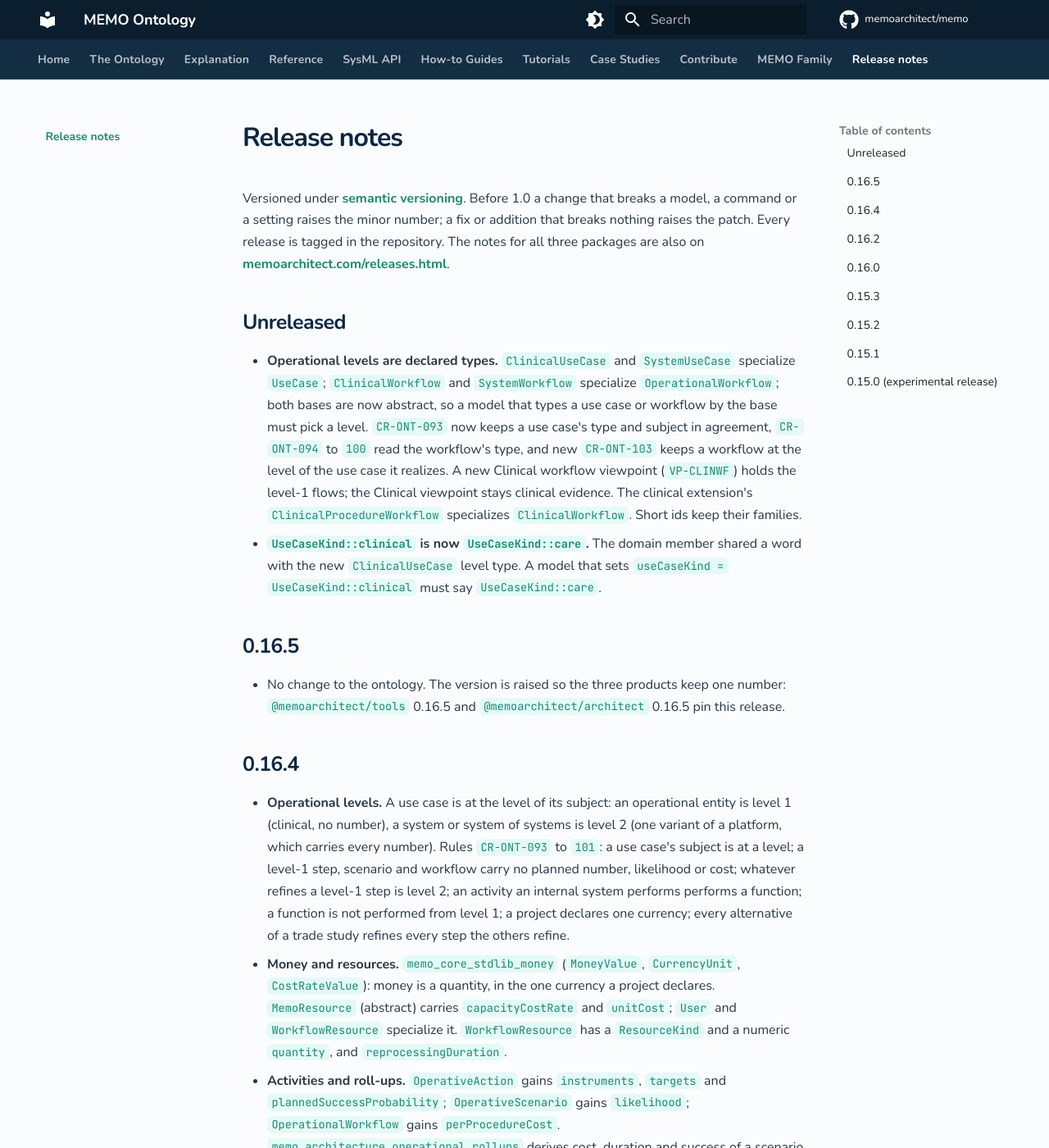
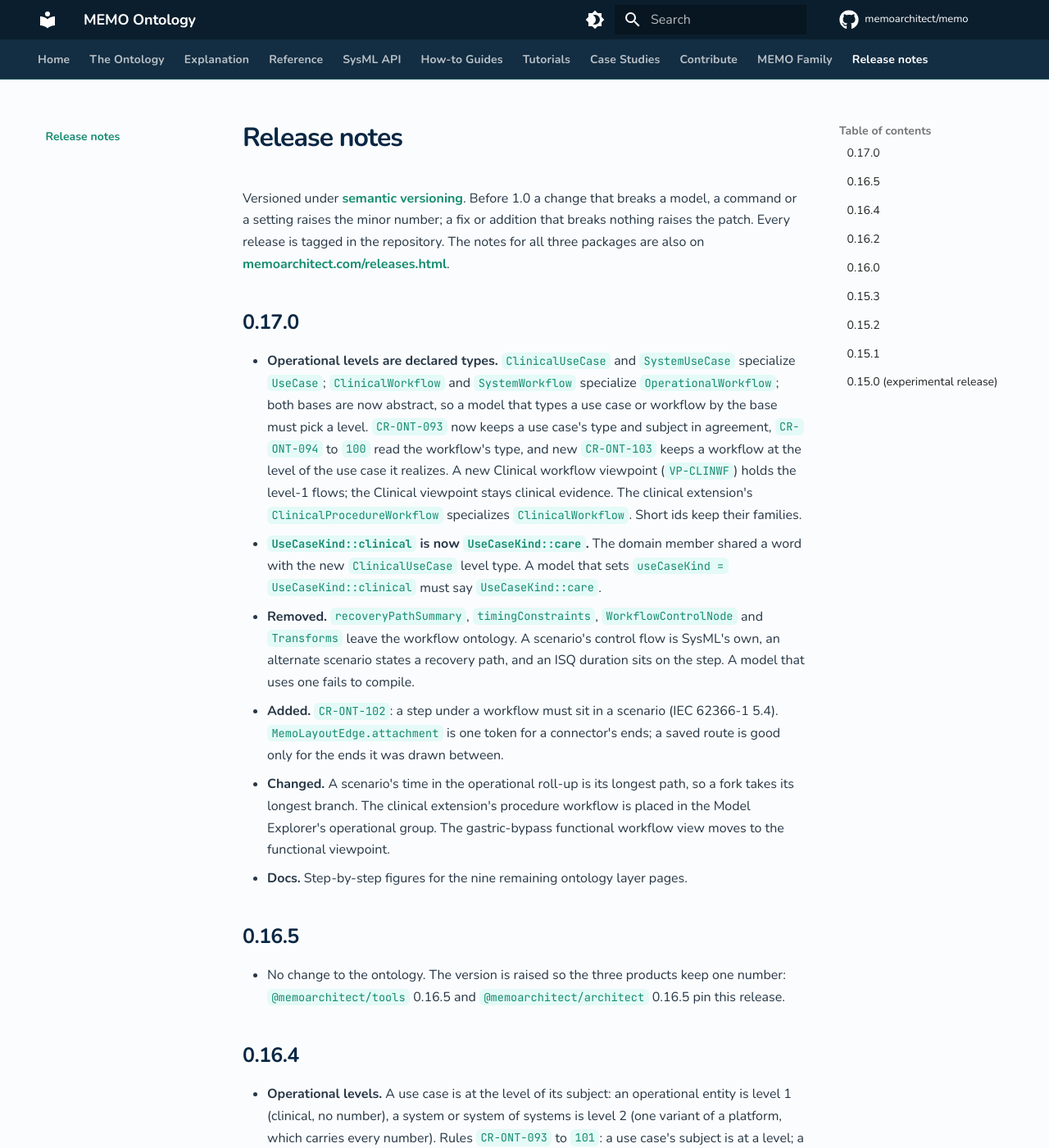
Before and after one commit to memoarchitect/memo, an MkDocs documentation site: the page built from docs/release-notes.md, in a window 1280 px wide and 1400 px high. Shown: the whole window at 82% size. Built offline with MkDocs 1.6.1 and Material for MkDocs 9.7.7, drawn with Linux system fonts in a browser that asks for light colours; comment, search, counter and statistics services are not loaded.

Commit message:
release: 0.17.0
Co-Authored-By: Claude Sonnet 5.5 <noreply@anthropic.com>

```diff
--- a/docs/release-notes.md
+++ b/docs/release-notes.md
@@ -2,11 +2,14 @@
 
 Versioned under [semantic versioning](https://semver.org/). Before 1.0 a change that breaks a model, a command or a setting raises the minor number; a fix or addition that breaks nothing raises the patch. Every release is tagged in the repository. The notes for all three packages are also on [memoarchitect.com/releases.html](https://memoarchitect.com/releases.html).
 
-## Unreleased
+## 0.17.0
 
 - **Operational levels are declared types.** `ClinicalUseCase` and `SystemUseCase` specialize `UseCase`; `ClinicalWorkflow` and `SystemWorkflow` specialize `OperationalWorkflow`; both bases are now abstract, so a model that types a use case or workflow by the base must pick a level. `CR-ONT-093` now keeps a use case's type and subject in agreement, `CR-ONT-094` to `100` read the workflow's type, and new `CR-ONT-103` keeps a workflow at the level of the use case it realizes. A new Clinical workflow viewpoint (`VP-CLINWF`) holds the level-1 flows; the Clinical viewpoint stays clinical evidence. The clinical extension's `ClinicalProcedureWorkflow` specializes `ClinicalWorkflow`. Short ids keep their families.
 - **`UseCaseKind::clinical` is now `UseCaseKind::care`.** The domain member shared a word with the new `ClinicalUseCase` level type. A model that sets `useCaseKind = UseCaseKind::clinical` must say `UseCaseKind::care`.
-
+- **Removed.** `recoveryPathSummary`, `timingConstraints`, `WorkflowControlNode` and `Transforms` leave the workflow ontology. A scenario's control flow is SysML's own, an alternate scenario states a recovery path, and an ISQ duration sits on the step. A model that uses one fails to compile.
+- **Added.** `CR-ONT-102`: a step under a workflow must sit in a scenario (IEC 62366-1 5.4). `MemoLayoutEdge.attachment` is one token for a connector's ends; a saved route is good only for the ends it was drawn between.
+- **Changed.** A scenario's time in the operational roll-up is its longest path, so a fork takes its longest branch. The clinical extension's procedure workflow is placed in the Model Explorer's operational group. The gastric-bypass functional workflow view moves to the functional viewpoint.
+- **Docs.** Step-by-step figures for the nine remaining ontology layer pages.
 
 ## 0.16.5
 
--- a/package.json
+++ b/package.json
@@ -1,6 +1,6 @@
 {
   "name": "@memoarchitect/ontology",
-  "version": "0.16.5",
+  "version": "0.17.0",
   "packageManager": "pnpm@9.15.0",
   "description": "MEMO — Medical Engineering Modelling Ontology. Pure SysML v2 medical-device ontology with native constraints, portable to any conformant SysML v2 tool (SysIDE, SysON, sysand).",
   "scripts": {
--- a/pyproject.toml
+++ b/pyproject.toml
@@ -1,6 +1,6 @@
 [project]
 name = "memo-ontology-docs"
-version = "0.16.5"
+version = "0.17.0"
 description = "Documentation for the MEMO ontology"
 requires-python = ">=3.10"
 dependencies = [
```
Also changed, not shown: README.md (+1 -1 lines), 13 other files.
